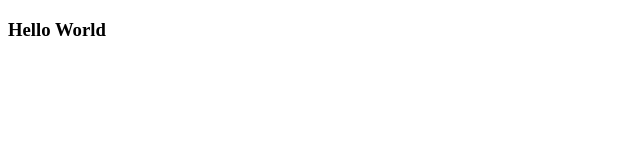
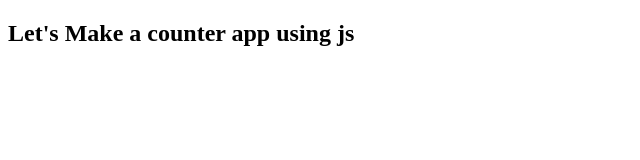
Before and after one commit to developer-shourav/counter, a plain HTML site: page index.html in a window 1280 px wide. Shown: the whole page, without its empty margins (0-640 px from the left). Drawn offline with Linux system fonts and the light colour scheme.

Commit message:
auto publish 1676477227158

```diff
--- a/index.html
+++ b/index.html
@@ -14,7 +14,7 @@
 </head>
 <body>
 <div id="app">
-    <h3>Hello World</h3>
+    <h2>Let's Make a counter app using js</h2>
 
 
 
```
